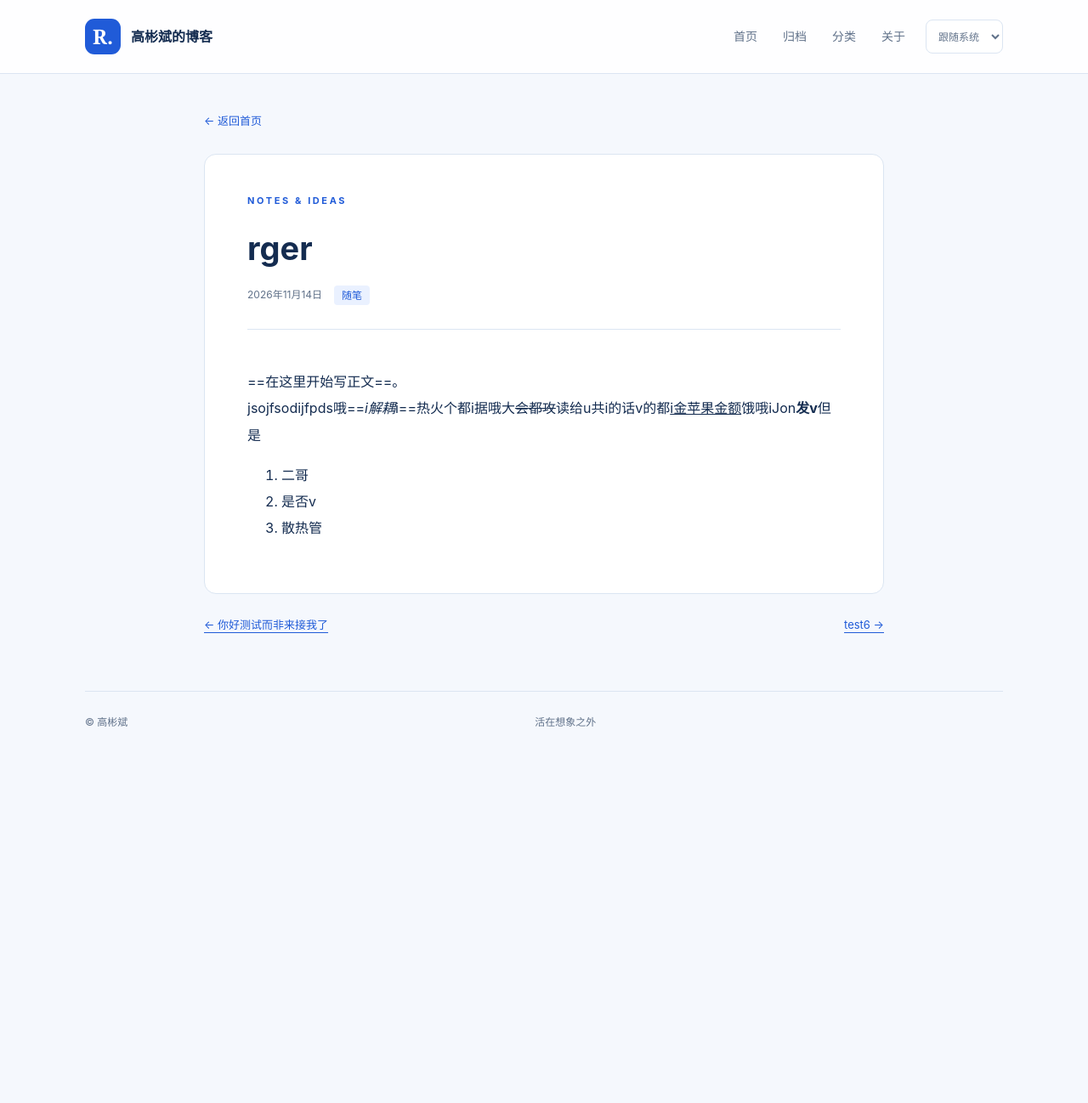
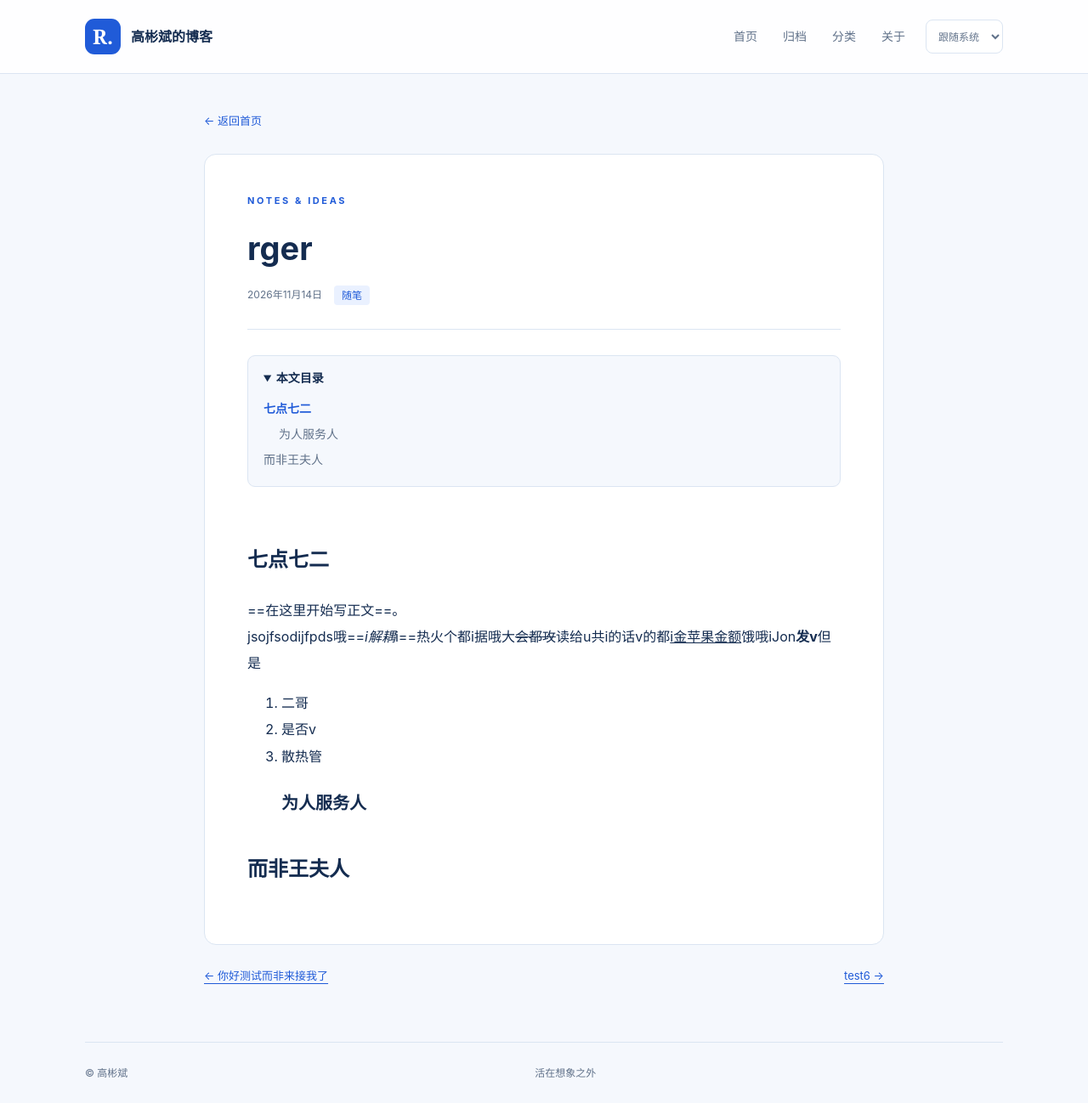
Before and after one commit to RobinGaoofficial/RobinGaoofficial.github.io, a Jekyll site: the page built from _posts/2026-11-14-rger.md, in a window 1280 px wide. Shown: the whole page at 85% size. Built offline with Jekyll 4.4.1, drawn with Linux system fonts in a browser that asks for light colours; before the commit the page ends 900 px from its top, so only the background shows below that.

Commit message:
Update 2026-11-14-rger.md

```diff
--- a/_posts/2026-11-14-rger.md
+++ b/_posts/2026-11-14-rger.md
@@ -6,9 +6,14 @@ created_at: "2026-11-14T09:09:18.039Z"
 permalink: "/posts/rger.html"
 date: "2026-11-14"
 ---
-
+## 七点七二
 ==在这里开始写正文==。
 jsojfsodijfpds哦==*i解耦*i==热火个都i据哦大~~会都攻~~读给u共i的话v的都<u>i金苹果金额</u>饿哦iJon**发v**但是
 1. 二哥
 2. 是否v
 3. 散热管
+### 为人服务人
+
+
+
+## 而非王夫人
```
